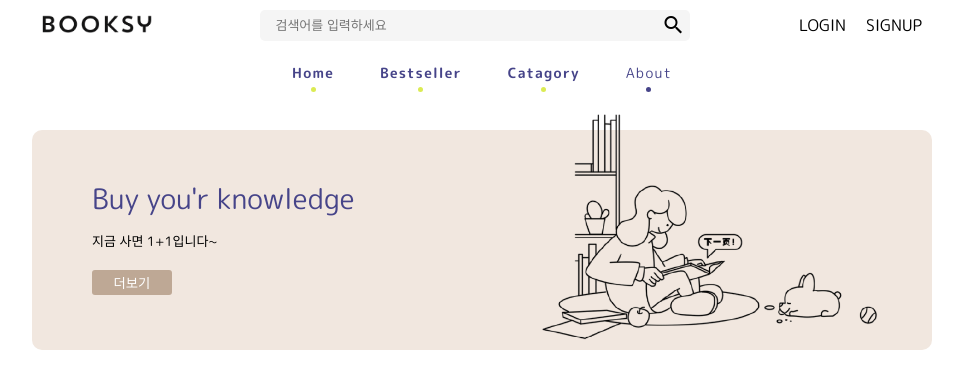
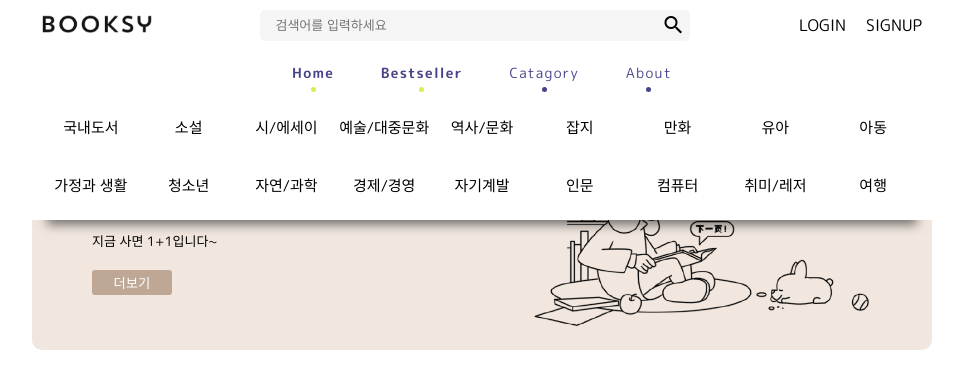
Before and after one commit to Conradmaker/v-boosy-front, a Vue app: page / in a window 1280 px wide. Both pictures are taken after a click on the item "Catagory". Shown: the top 388 px of the page, without its empty margins (158-1121 px from the left). Built offline with nearby package versions, Linux system fonts and the light colour scheme; no server answers.

Commit message:
Add catagory-menu

```diff
--- a/src/App.vue
+++ b/src/App.vue
@@ -21,6 +21,8 @@ export default {
   font-family: 'M PLUS Rounded 1c', sans-serif;
   list-style: none;
   .headers{
+    z-index: 2;
+    background: #fff;
     position:fixed;
     right: 0;
     left: 0;
@@ -36,6 +38,7 @@ export default {
 .inner{
   max-width: 900px;
   margin:0 auto;
+  z-index: 1;
 }
 .router-link-exact-active{
   span{
--- a/src/components/Navbar.vue
+++ b/src/components/Navbar.vue
@@ -9,20 +9,30 @@
                 <span>Bestseller</span>
                 <i></i>
             </router-link>
-            <router-link to='/' tag='li'>
+            <li @click='cataOpen = !cataOpen'>
                 <span>Catagory</span>
                 <i></i>
-            </router-link>
+            </li>
             <router-link to='/about' tag='li'>
                 <span>About</span>
                 <i></i>
             </router-link>
         </ul>
+
+        <catagory  :is-show='cataOpen'/>
     </nav>
 </template>
 <script>
+import Catagory from './common/Catagory.vue'
 export default {
-
+  components: {
+    Catagory
+  },
+  data () {
+    return {
+      cataOpen: false
+    }
+  }
 }
 </script>
 <style lang="scss">
--- /dev/null
+++ b/src/components/common/CataItem.vue
@@ -0,0 +1,12 @@
+<template>
+    <router-link tag="li" to='/123'>
+        {{cata.name}}
+    </router-link>
+</template>
+<script>
+export default {
+  props: {
+    cata: Object
+  }
+}
+</script>
--- /dev/null
+++ b/src/components/common/Catagory.vue
@@ -0,0 +1,87 @@
+<template>
+    <div class="catagory__container" :class="isShow?'open':''">
+        <div class="catagory__box">
+            <ul>
+                <cata-item v-for='cata in catas1' :key="cata.id" :cata='cata'/>
+            </ul>
+            <ul>
+                <cata-item class="bottom__list" v-for='cata in catas2' :key="cata.id" :cata='cata'/>
+            </ul>
+        </div>
+    </div>
+</template>
+<script>
+import CataItem from './CataItem.vue'
+export default {
+  components: { CataItem },
+  props: { isShow: Boolean },
+  data () {
+    return {
+      catas1: [
+        { id: 100, name: '국내도서' },
+        { id: 101, name: '소설' },
+        { id: 102, name: '시/에세이' },
+        { id: 103, name: '예술/대중문화' },
+        { id: 105, name: '역사/문화' },
+        { id: 107, name: '잡지' },
+        { id: 108, name: '만화' },
+        { id: 109, name: '유아' },
+        { id: 110, name: '아동' }
+      ],
+      catas2: [
+        { id: 111, name: '가정과 생활' },
+        { id: 112, name: '청소년' },
+        { id: 116, name: '자연/과학' },
+        { id: 117, name: '경제/경영' },
+        { id: 118, name: '자기계발' },
+        { id: 119, name: '인문' },
+        { id: 122, name: '컴퓨터' },
+        { id: 124, name: '취미/레저' },
+        { id: 128, name: '여행' }
+      ]
+    }
+  }
+}
+</script>
+<style lang="scss" scoped>
+
+.catagory__container{
+    height:0;
+    overflow: hidden;
+    opacity: 0;
+    display:flex;
+    max-width: 1100px;
+    align-items: center;
+    justify-content: center;
+    transition: all 0.3s ease-in-out;
+    box-shadow: 0px 20px 10px -15px rgba(0, 0, 0, 0.507);
+    .catagory__box{
+        width:100%;
+        padding:0 10px;
+        background: #fff;
+        ul{
+            max-width:100%;
+            width:100%;
+            display:flex;
+            justify-content: space-between;
+            li{
+                flex:1;
+                height:50px;
+                margin-bottom:15px;
+                transition: all 0.2s ease-in-out;
+                font-size: 15px;
+                &:hover{
+                    background: #eee;
+                }
+            }
+            .bottom__list{
+                margin-bottom:0px
+            }
+        }
+    }
+}
+.open{
+    height:120px;
+    opacity: 1;
+}
+</style>
--- a/src/components/main/Banner.vue
+++ b/src/components/main/Banner.vue
@@ -6,15 +6,17 @@
                 <p>지금 사면 1+1입니다~</p>
                 <button>더보기</button>
             </article>
-            <img src="../../assets/banner.png" alt="">
+            <img src="../../assets/banner.png" alt="123">
         </div>
     </section>
 </template>
 
 <style lang="scss" scoped>
+section{
+    z-index: 1;
+}
 .inner{
     height: 220px;
-    position: relative;
     display:flex;
     align-items: center;
     margin-top: 30px;
@@ -47,10 +49,9 @@
         }
     }
     img{
-        position: absolute;
+        z-index: 0;
         width:340px;
-        right: 50px;
-        bottom: 10px;
+        transform:translate(180px,-27px);
     }
 }
 </style>
--- a/src/views/Detail.vue
+++ b/src/views/Detail.vue
@@ -24,7 +24,6 @@ export default {
   methods: {
     ...mapActions('book', ['loadDetail']),
     onScroll (number) {
-      console.log(number)
       switch (number) {
         case 0:
           scrollTo(0, 0, {
@@ -54,9 +53,6 @@ export default {
       ease: 'out-bounce',
       duration: 1500
     })
-    window.addEventListener('scroll', () => {
-      console.log(window.pageYOffset)
-    })
   }
 }
 </script>
```
